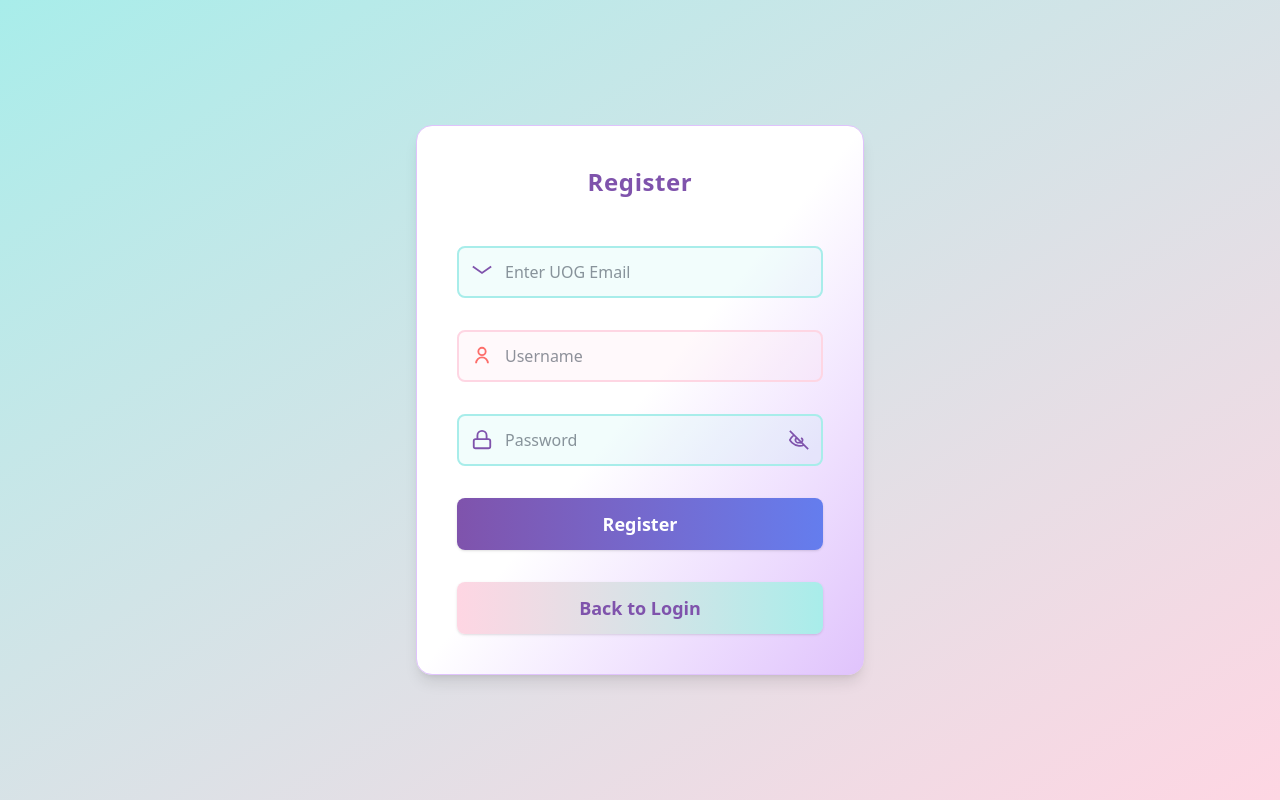
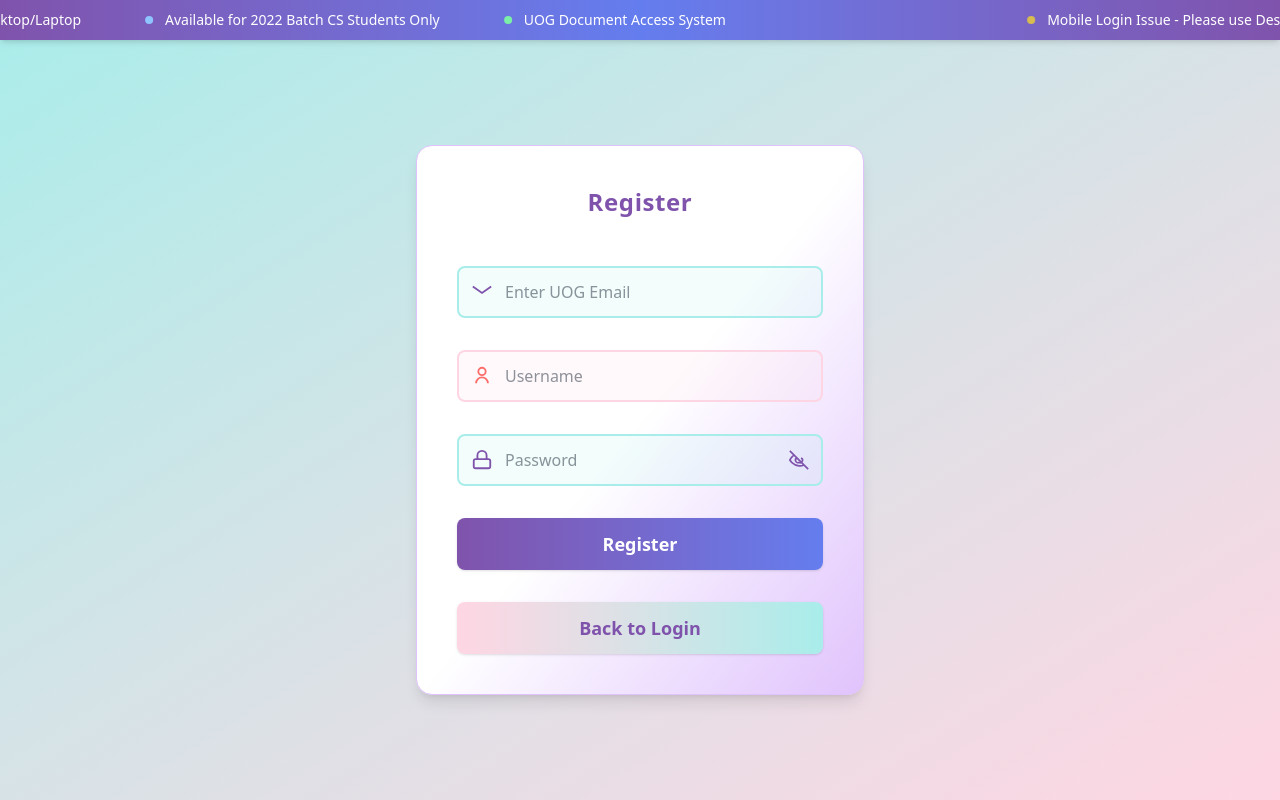
Before and after one commit to faizan-03/UOG-GOOGLE-DOCs, a React (Vite) app: page /register in a window 1280 px wide. Built offline with nearby package versions, Linux system fonts and the light colour scheme; no server answers.

Commit message:
apply banner

```diff
--- /dev/null
+++ b/src/components/MovingBanner.jsx
@@ -0,0 +1,47 @@
+import React from 'react';
+
+const MovingBanner = () => {
+  return (
+    <div className="fixed top-0 left-0 w-full z-[9999] bg-gradient-to-r from-[#7f53ac] via-[#647dee] to-[#7f53ac] shadow-md overflow-hidden backdrop-blur-sm">
+      <div className="relative h-10 flex items-center">
+        {/* Moving text container */}
+        <div className="animate-marquee whitespace-nowrap flex items-center">
+          <div className="flex items-center space-x-3 text-white font-medium text-xs md:text-sm mx-8">
+            <div className="w-2 h-2 bg-yellow-300 rounded-full animate-pulse"></div>
+            <span>Mobile Login Issue - Please use Desktop/Laptop</span>
+          </div>
+
+          <div className="flex items-center space-x-3 text-white font-medium text-xs md:text-sm mx-8">
+            <div className="w-2 h-2 bg-blue-300 rounded-full"></div>
+            <span>Available for 2022 Batch CS Students Only</span>
+          </div>
+
+          <div className="flex items-center space-x-3 text-white font-medium text-xs md:text-sm mx-8">
+            <div className="w-2 h-2 bg-green-300 rounded-full"></div>
+            <span>UOG Document Access System</span>
+          </div>
+        </div>
+
+        {/* Duplicate for seamless loop */}
+        <div className="animate-marquee whitespace-nowrap flex items-center absolute left-full">
+          <div className="flex items-center space-x-3 text-white font-medium text-xs md:text-sm mx-8">
+            <div className="w-2 h-2 bg-yellow-300 rounded-full animate-pulse"></div>
+            <span>Mobile Login Issue - Please use Desktop/Laptop</span>
+          </div>
+
+          <div className="flex items-center space-x-3 text-white font-medium text-xs md:text-sm mx-8">
+            <div className="w-2 h-2 bg-blue-300 rounded-full"></div>
+            <span>Available for 2022 Batch CS Students Only</span>
+          </div>
+
+          <div className="flex items-center space-x-3 text-white font-medium text-xs md:text-sm mx-8">
+            <div className="w-2 h-2 bg-green-300 rounded-full"></div>
+            <span>UOG Document Access System</span>
+          </div>
+        </div>
+      </div>
+    </div>
+  );
+};
+
+export default MovingBanner;
--- a/src/index.css
+++ b/src/index.css
@@ -1 +1,19 @@
 @import "tailwindcss";
+
+
+@keyframes marquee {
+  0% {
+    transform: translate3d(0, 0, 0);
+  }
+  100% {
+    transform: translate3d(-100%, 0, 0);
+  }
+}
+
+.animate-marquee {
+  animation: marquee 20s linear infinite;
+}
+
+.animate-marquee:hover {
+  animation-play-state: paused;
+}
--- a/src/pages/Register.jsx
+++ b/src/pages/Register.jsx
@@ -2,6 +2,7 @@ import { useState } from 'react';
 import { useNavigate } from 'react-router-dom';
 import { registerUser } from '../store/authstore'; // Update path if needed
 import { toast } from "react-hot-toast";
+import MovingBanner from '../components/MovingBanner';
 
 const Register = () => {
   const [email, setEmail] = useState('');
@@ -31,7 +32,9 @@ const Register = () => {
 
 
   return (
-    <div className="min-h-screen flex items-center justify-center bg-gradient-to-br from-[#a8edea] to-[#fed6e3]">
+    <>
+      <MovingBanner />
+      <div className="min-h-screen flex items-center justify-center bg-gradient-to-br from-[#a8edea] to-[#fed6e3] pt-10">
       <form
         onSubmit={handleRegister}
         className="bg-gradient-to-br from-white via-white to-[#e0c3fc] p-10 rounded-2xl shadow-lg w-full max-w-md flex flex-col gap-8 border border-[#e0c3fc]"
@@ -149,6 +152,7 @@ const Register = () => {
         </button>
       </form>
     </div>
+    </>
   );
 };
 
--- a/src/pages/Starter.jsx
+++ b/src/pages/Starter.jsx
@@ -2,6 +2,7 @@ import { useState } from "react";
 import { useNavigate } from "react-router-dom";
 import { loginUser, getCurrentUser } from "../store/authstore";
 import { toast } from "react-hot-toast";
+import MovingBanner from "../components/MovingBanner";
 
 const Starter = ({ setAuthUser }) => {
   const [email, setEmail] = useState("");
@@ -31,7 +32,9 @@ const Starter = ({ setAuthUser }) => {
   };
 
   return (
-    <div className="min-h-screen flex items-center justify-center bg-gradient-to-br from-[#a8edea] to-[#fed6e3]">
+    <>
+      <MovingBanner />
+      <div className="min-h-screen flex items-center justify-center bg-gradient-to-br from-[#a8edea] to-[#fed6e3] pt-10">
       <form
         onSubmit={handleLogin}
         className="bg-gradient-to-br from-white via-white to-[#e0c3fc] p-10 rounded-2xl shadow-lg w-full max-w-md flex flex-col gap-8 border border-[#e0c3fc]"
@@ -217,6 +220,7 @@ const Starter = ({ setAuthUser }) => {
         </button>
       </form>
     </div>
+    </>
   );
 };
 
```
